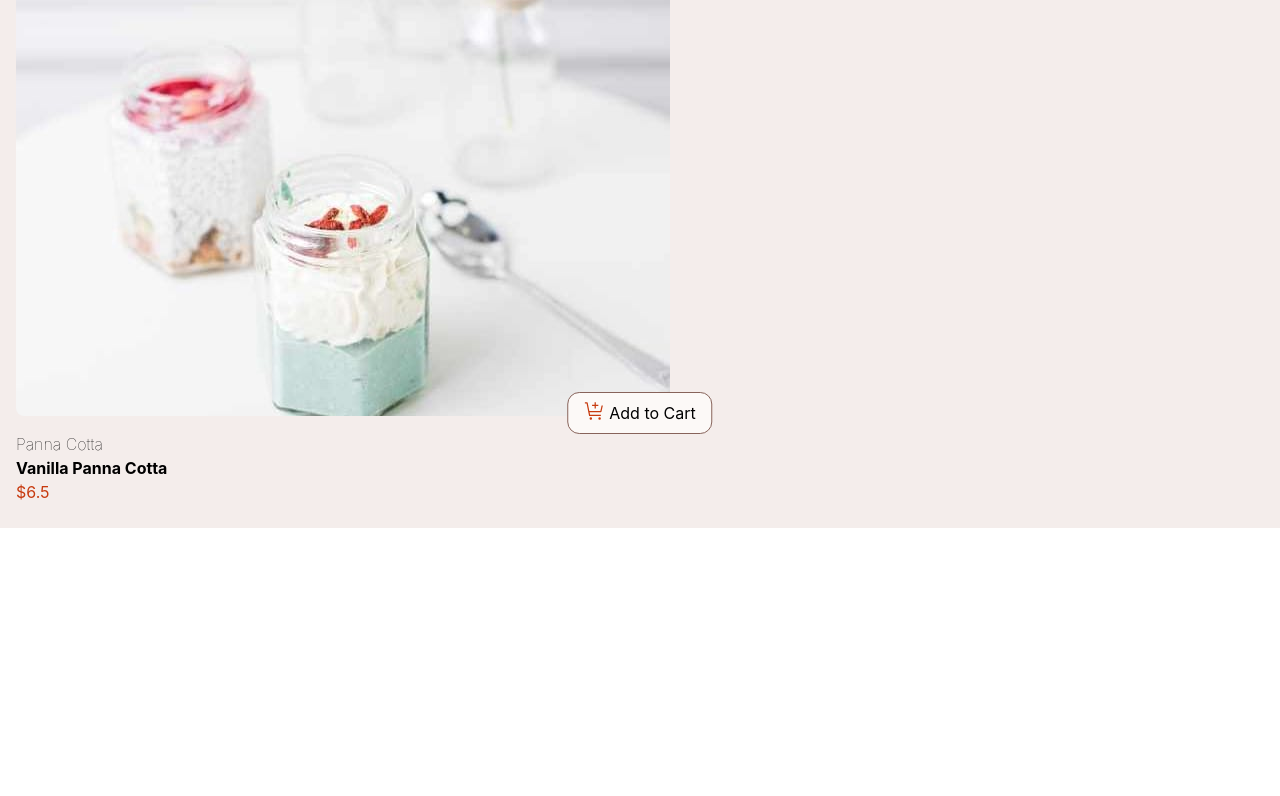
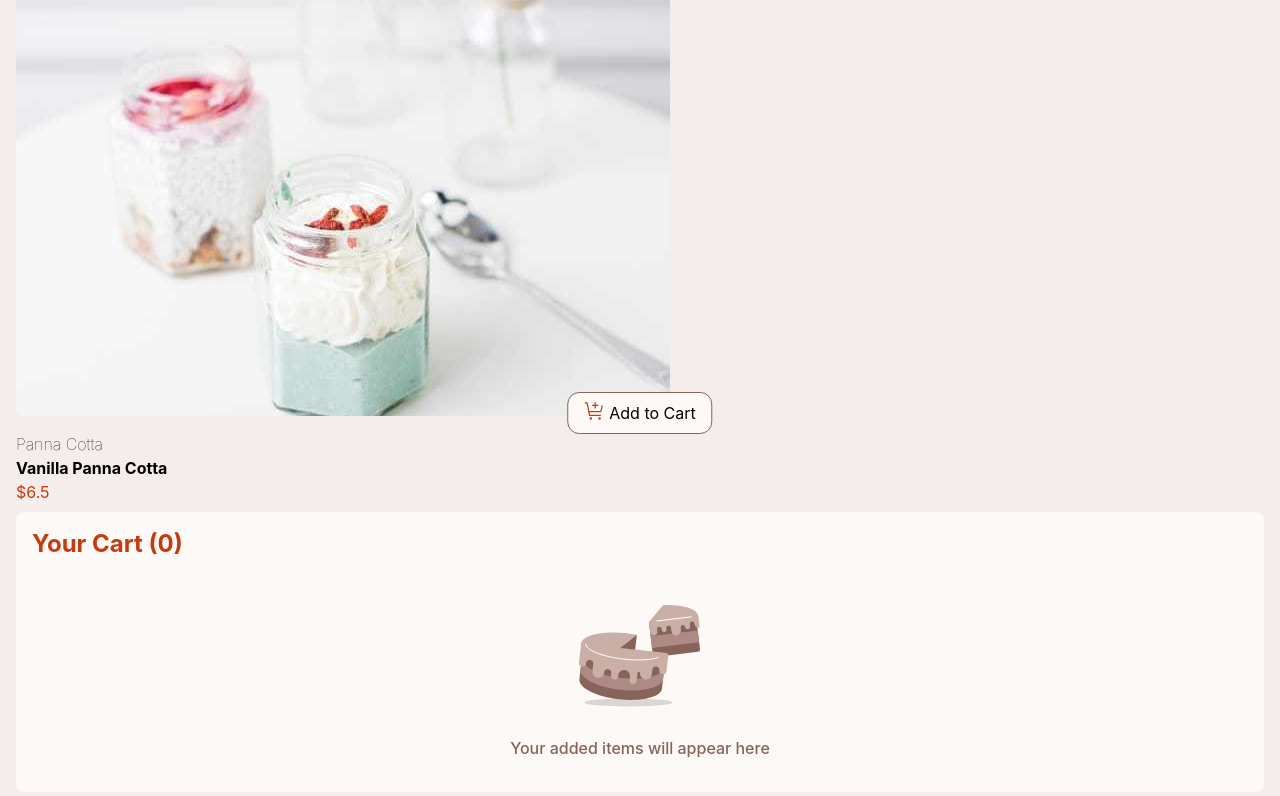
Before and after one commit to antoniorafaeldev/product-list-with-cart, a React (Vite) app: page / in a window 1280 px wide. Shown: the part 4316-5112 px from the top of the page. Before the commit the page ends 4844 px from the top, so only its background shows below. Built offline with nearby package versions, Linux system fonts and the light colour scheme.

Commit message:
style: cart component

```diff
--- a/src/components/layout/Cart.tsx
+++ b/src/components/layout/Cart.tsx
@@ -1,9 +1,9 @@
 export function Cart(){
     return (
-        <section>
-            <h2>Your Cart (0)</h2>
-            <img src="../assets/images/illustration-empty-cart" alt="Image of a sliced cake, signaling your cart is emptty" />
-            <p>Your added items will appear here </p>
+        <section className="bg-rose-50 p-4 rounded-lg">
+            <h2 className="text-red-500 text-2xl font-bold mb-8">Your Cart (0)</h2>
+            <img className="m-auto" src="./assets/images/illustration-empty-cart.svg" alt="Image of a sliced cake, signaling your cart is emptty" />
+            <p className="text-center text-rose-500 font-medium my-4">Your added items will appear here </p>
         </section>
     )
 }
--- a/src/pages/DessertsPage.tsx
+++ b/src/pages/DessertsPage.tsx
@@ -1,3 +1,4 @@
+import { Cart } from "../components/layout/Cart";
 import { Product } from "../components/layout/Product";
 import data from "../data/data.json";
 
@@ -14,6 +15,7 @@ export function DessertsPage() {
           price={price}
         />
       ))}
+      <Cart />
     </section>
   );
 }
```
